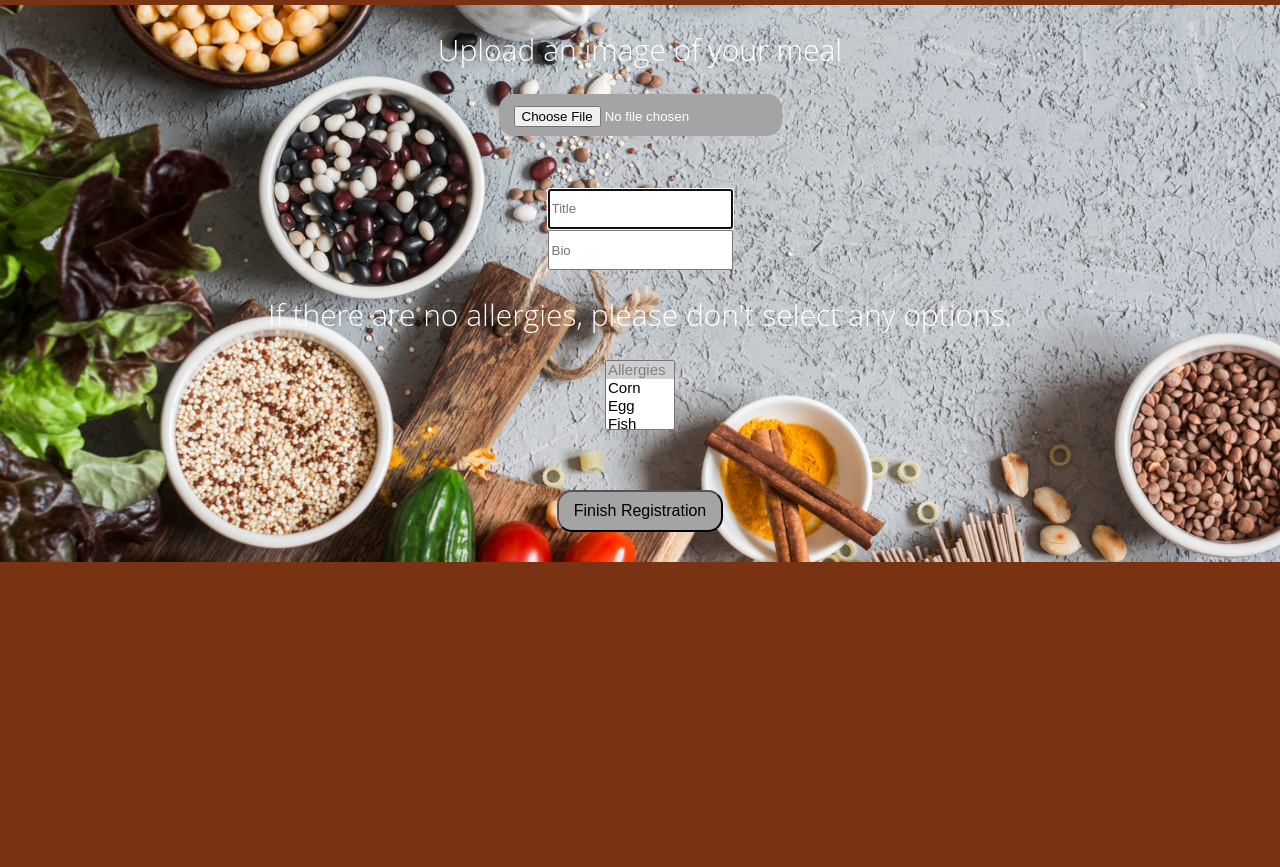
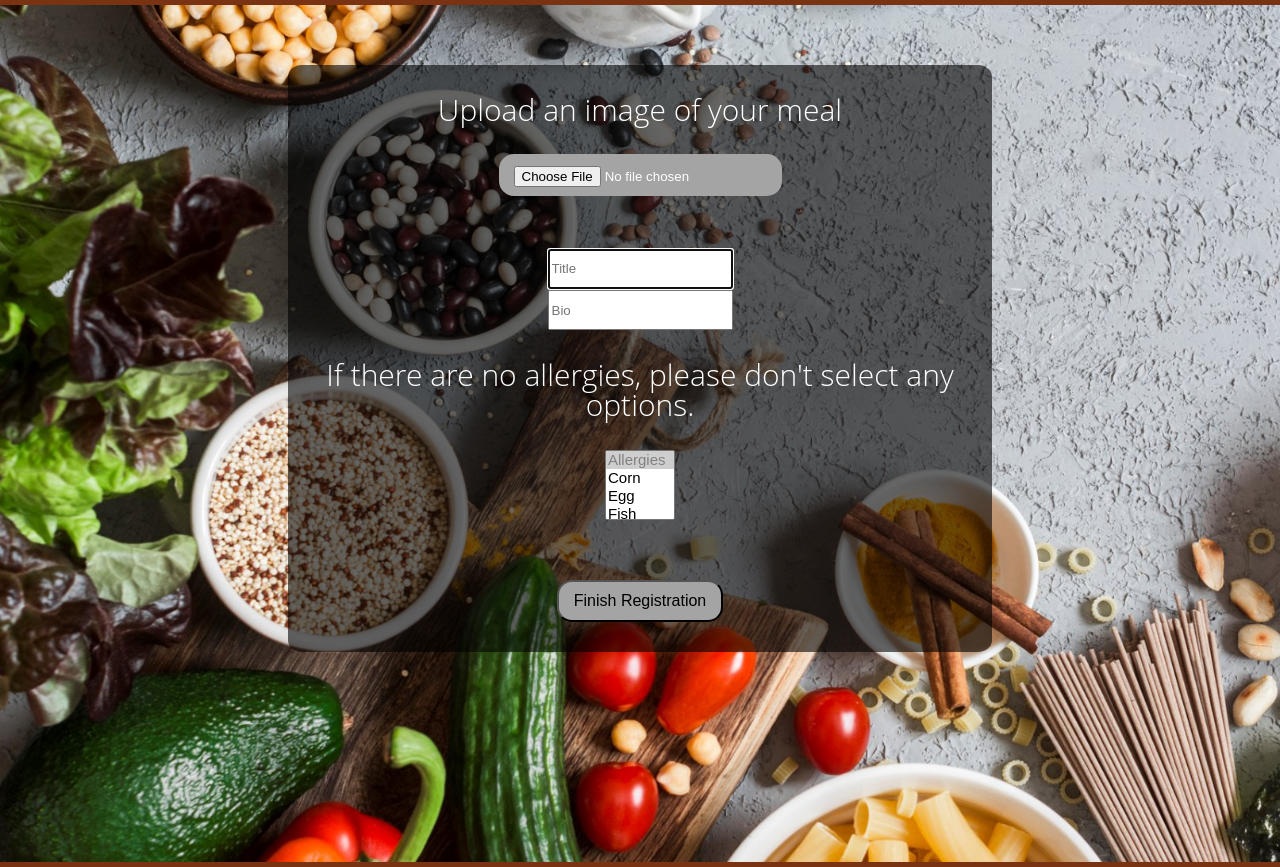
Before and after one commit to JJuttie/21, a Flask app: page /recipe in a window 1280 px wide. Shown: the part 80-947 px from the top of the page. Before the commit the page ends 642 px from the top, so only its background shows below. Run offline with Flask 2, Linux system fonts and the light colour scheme; a user stored in the database is signed in; some libraries are stand-ins or nearby versions.

Commit message:
box recipe

```diff
--- a/static/style.css
+++ b/static/style.css
@@ -580,6 +580,16 @@ main h9 {
   border-radius:2%;
 }
 
+.recipe_screen {
+  background: rgb(0, 0, 0,0.59);
+  text-align: center;
+  min-width:180px;
+  width:55vw;
+  height:auto;
+  margin:auto;
+  border-radius:2%;
+}
+
 .forgotpassword{
   color:white;
 }
--- a/templates/recipe.html
+++ b/templates/recipe.html
@@ -7,6 +7,7 @@
 {% block main %}
 <h7>    <form action="{{ url_for('recipe') }}" method="post" enctype="multipart/form-data">
 	<fieldset>
+		<br><br>
 	   <div class = "recipe_screen">
 	   	<div>
 	   	<br>
@@ -63,7 +64,9 @@
 			<button class="button-login" type="submit">Finish Registration</button>
 			<br><br>
 		</div>
+
 		</div>
+		<br><br><br><br><br><br><br>
 	</fieldset>
 
 </form></h7>
```
Also changed, not shown: foodiematch.db.
